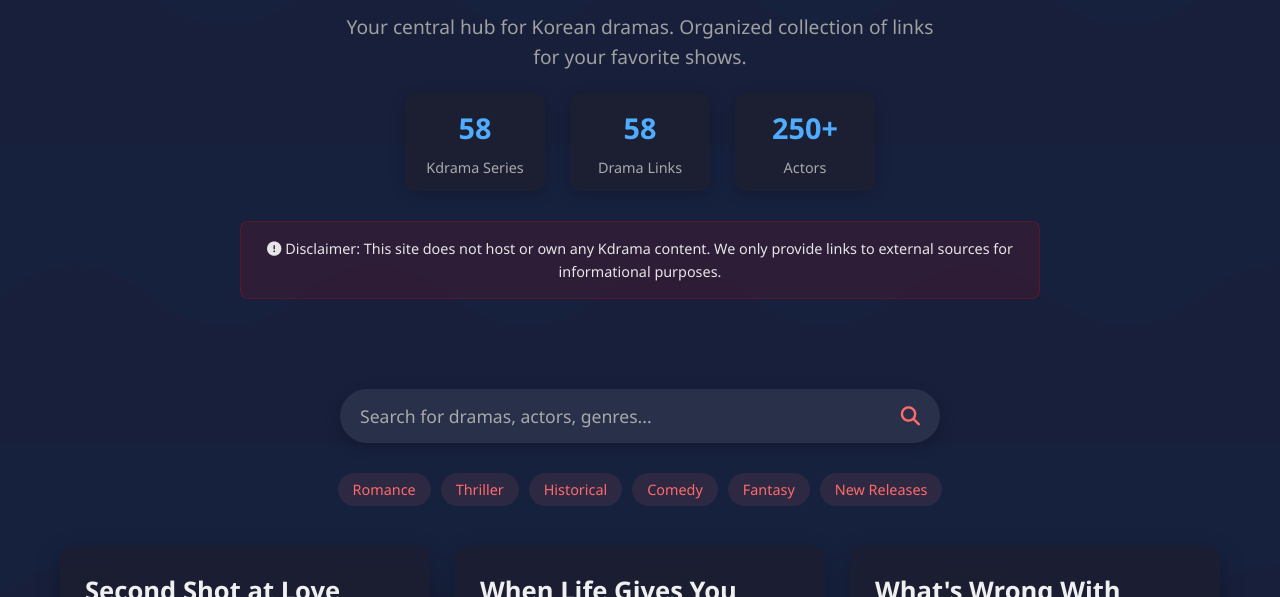
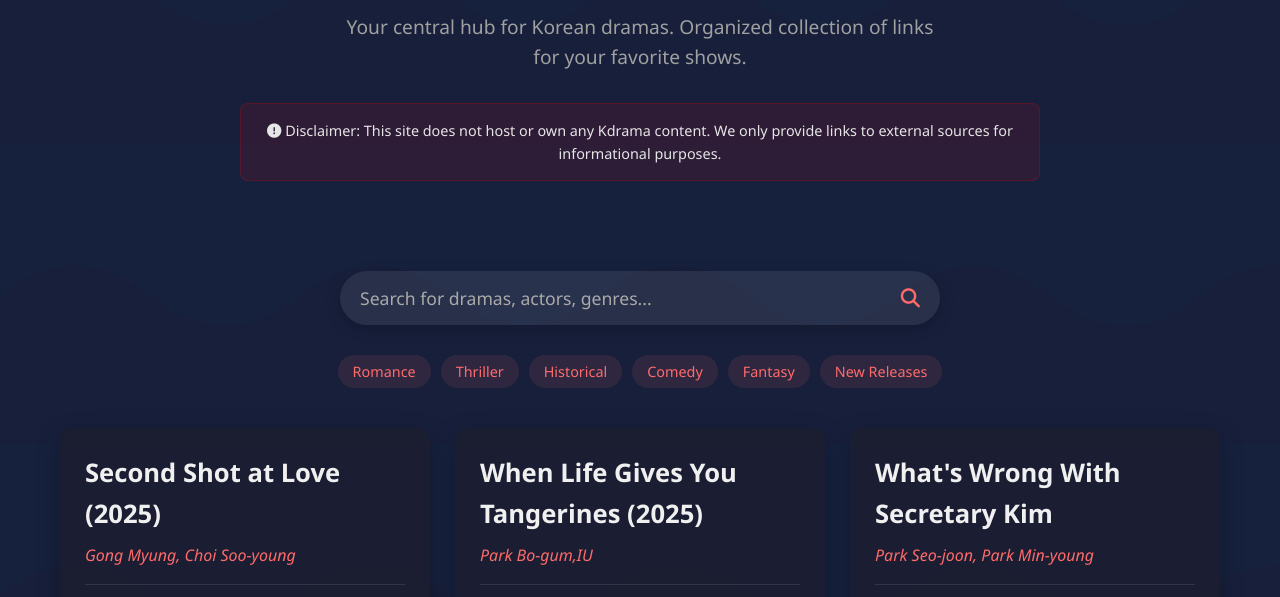
Before and after one commit to HariharanSuthan-A/linkhub, a plain HTML site: page index.html in a window 1280 px wide. Shown: the part 155-752 px from the top of the page. Drawn offline with Linux system fonts and the light colour scheme.

Commit message:
Update index.html

```diff
--- a/index.html
+++ b/index.html
@@ -5,7 +5,7 @@
     <meta name="viewport" content="width=device-width, initial-scale=1.0">
     <meta name="description" content="Kdrama LinkHub - Your central hub for Korean dramas. Organized collection of drama links.">
     <meta name="keywords" content="kdrama, korean drama, romance, thriller, historical, comedy, drama">
-    <title>Kdrama LinkHub | Central Resource for Korean Dramas</title>
+    <title>Findmydrama | Central Resource for Korean Dramas</title>
     <link rel="stylesheet" href="https://cdnjs.cloudflare.com/ajax/libs/font-awesome/6.4.0/css/all.min.css">
     <style>
         * {
@@ -331,20 +331,7 @@
             </div>
             <p class="subtitle">Your central hub for Korean dramas. Organized collection of links for your favorite shows.</p>
 
-            <div class="stats-container">
-                <div class="stat-box">
-                    <div class="stat-value" id="total-series">58</div>
-                    <div class="stat-label">Kdrama Series</div>
-                </div>
-                <div class="stat-box">
-                    <div class="stat-value" id="total-links">58</div>
-                    <div class="stat-label">Drama Links</div>
-                </div>
-                <div class="stat-box">
-                    <div class="stat-value" id="total-actors">250+</div>
-                    <div class="stat-label">Actors</div>
-                </div>
-            </div>
+
 
             <div class="disclaimer">
                 <i class="fas fa-exclamation-circle"></i> Disclaimer: This site does not host or own any Kdrama content. We only provide links to external sources for informational purposes.
```
